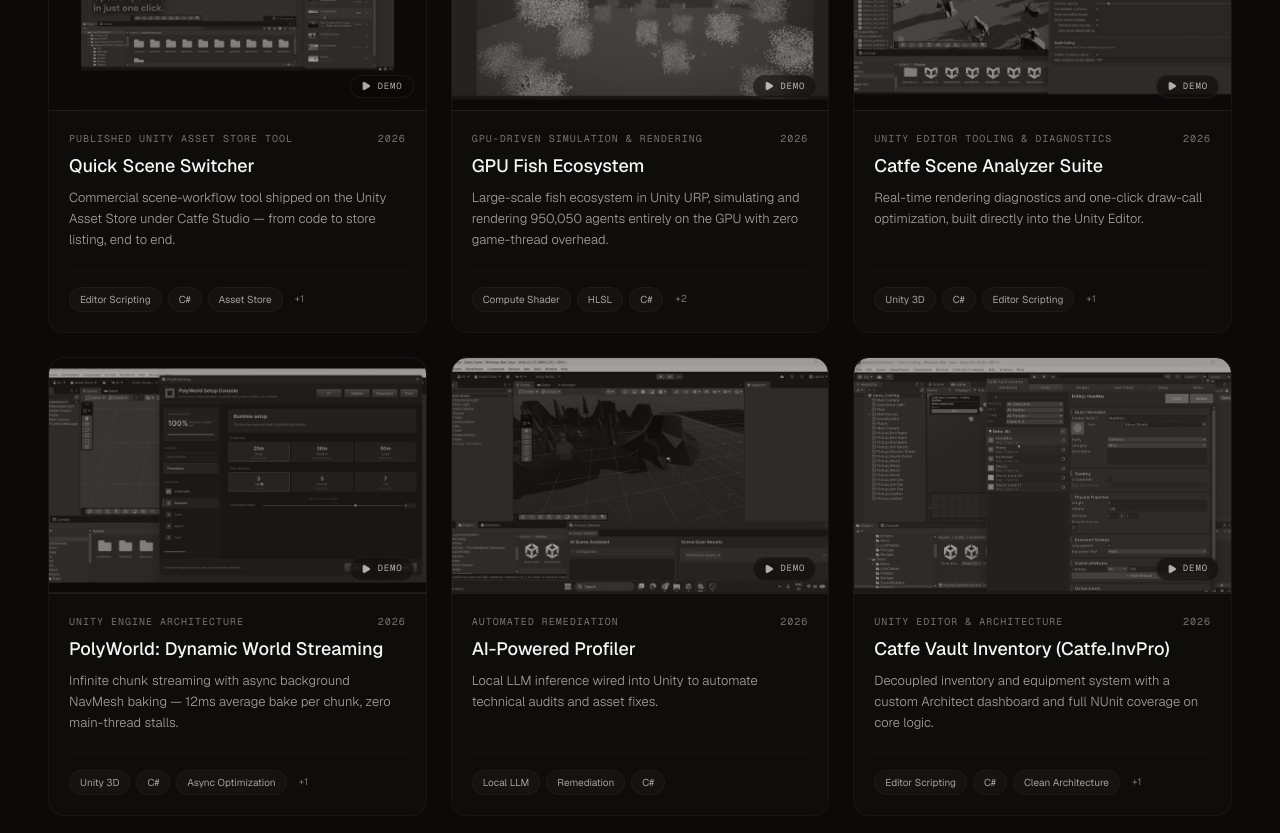
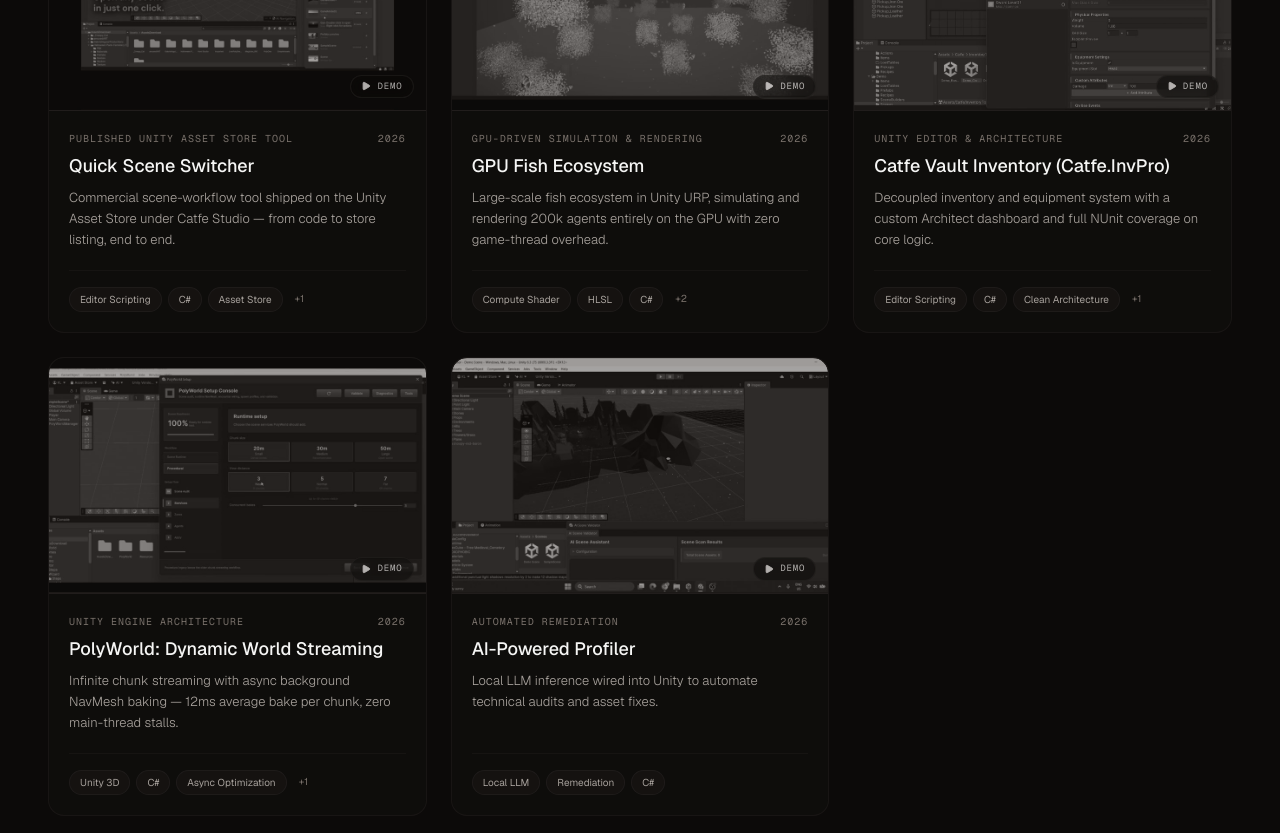
Before and after one commit to tuanka1904/tuanka1904.github.io, a Next.js app: page / in a window 1280 px wide. Shown: the part 4380-5213 px from the top of the page. Built offline with nearby package versions, Linux system fonts and the light colour scheme.

Commit message:
update: change agent count to 200k & replace Scene Analyzer with Catfe Vault Inventory

```diff
--- a/src/components/Projects.jsx
+++ b/src/components/Projects.jsx
@@ -192,8 +192,8 @@
                 subtitle: "GPU-Driven Simulation & Rendering",
                 date: "2026",
                 tags: ["Compute Shader", "HLSL", "C#", "URP", "GPU-Driven Rendering"],
-                description: "Large-scale fish ecosystem in Unity URP, simulating and rendering 950,050 agents entirely on the GPU with zero game-thread overhead.",
-                fullDescription: "A massive-scale fish ecosystem simulation built for Unity URP. The entire simulation and rendering pipeline runs directly on the GPU, achieving high-fidelity interaction for 950,050 agents without GameObjects, MonoBehaviours, or synchronous readbacks on the hot path.",
+                description: "Large-scale fish ecosystem in Unity URP, simulating and rendering 200k agents entirely on the GPU with zero game-thread overhead.",
+                fullDescription: "A massive-scale fish ecosystem simulation built for Unity URP. The entire simulation and rendering pipeline runs directly on the GPU, achieving high-fidelity interaction for 200k agents without GameObjects, MonoBehaviours, or synchronous readbacks on the hot path.",
                 bulletPoints: [
                     { title: "GPU-Driven Simulation Pipeline", desc: "Runs the entire agent lifecycle — spatial hashing, counting sort, prefix sum, boid steering (separation/alignment/cohesion), and predator/prey behaviors between 3 distinct species — sequentially inside HLSL compute shaders." },
                     { title: "Indirect Rendering & Culling", desc: "Performs GPU compaction for frustum culling and Level of Detail (LOD) selection. Renders the entire ecosystem using only 6 indirect draw calls (3 species × 2 LODs), avoiding cheap scale-to-zero vertex shader hacks." },
@@ -204,21 +204,21 @@
                 video: "/videos/gpu-ecosystem.mp4"
             },
             {
-                title: "Catfe Scene Analyzer Suite",
-                subtitle: "Unity Editor Tooling & Diagnostics",
+                title: "Catfe Vault Inventory (Catfe.InvPro)",
+                subtitle: "Unity Editor & Architecture",
                 date: "2026",
-                tags: ["Unity 3D", "C#", "Editor Scripting", "Optimization"],
-                description: "Real-time rendering diagnostics and one-click draw-call optimization, built directly into the Unity Editor.",
-                fullDescription: "A rendering diagnostic and draw-call optimization suite inside the Unity Editor — it detects bottlenecks in real time and automates scene performance profiling for the whole team.",
+                tags: ["Editor Scripting", "C#", "Clean Architecture", "NUnit"],
+                description: "Decoupled inventory and equipment system with a custom Architect dashboard and full NUnit coverage on core logic.",
+                fullDescription: "A decoupled, scalable inventory and equipment system with a custom Architect dashboard that streamlines designer workflows inside the Unity Editor.",
                 bulletPoints: [
-                    { title: "Heuristic Risk Profiling Engine", desc: "Real-time scanning evaluates scene renderers against weighted performance costs — detecting multi-material splitting, missing static flags, uninstanced meshes, and redundant shadow casters." },
-                    { title: "Interactive 3D Heatmap & HUD", desc: "Custom scene-view overlays and diagnostic badges with frustum culling, distance throttling, and screen-space anti-collision to stay readable in dense scenes." },
-                    { title: "1-Click Automated Batching", desc: "Automated remediation groups fragmented materials and meshes for GPU Instancing and Static Batching — hundreds of draw calls saved per scene, with full Undo/Redo safety." },
-                    { title: "KPI Audit Reporting", desc: "Executive dashboard of scene performance metrics plus an automated generator that exports markdown audit reports for team review." }
+                    { title: "Inventory Architect Window", desc: "Custom Editor dashboard centralizing data configuration — Items, Loot, UI — in one place for designers." },
+                    { title: "Clean Architecture", desc: "Strict separation of C# logic models and UI components, communicating entirely through interfaces." },
+                    { title: "Advanced Core Mechanics", desc: "Item pickup, crafting with rollback support, and an equipment system that preserves instance data." },
+                    { title: "Test Coverage", desc: "Comprehensive NUnit test suites over all core logic and health systems keep refactors safe." }
                 ],
-                role: "Tooling & Performance Engineer",
-                timeline: "Completed",
-                video: "/videos/catfe-analyzer.mp4"
+                role: "System Designer & Programmer",
+                timeline: "Completed (v1.2.0)",
+                video: "/videos/catfe-inventory.mp4"
             },
             {
                 title: "PolyWorld: Dynamic World Streaming",
@@ -252,23 +252,6 @@
                 role: "Automation Engineer",
                 timeline: "Internal Tool",
                 video: "/videos/logic-validator.mp4"
-            },
-            {
-                title: "Catfe Vault Inventory (Catfe.InvPro)",
-                subtitle: "Unity Editor & Architecture",
-                date: "2026",
-                tags: ["Editor Scripting", "C#", "Clean Architecture", "NUnit"],
-                description: "Decoupled inventory and equipment system with a custom Architect dashboard and full NUnit coverage on core logic.",
-                fullDescription: "A decoupled, scalable inventory and equipment system with a custom Architect dashboard that streamlines designer workflows inside the Unity Editor.",
-                bulletPoints: [
-                    { title: "Inventory Architect Window", desc: "Custom Editor dashboard centralizing data configuration — Items, Loot, UI — in one place for designers." },
-                    { title: "Clean Architecture", desc: "Strict separation of C# logic models and UI components, communicating entirely through interfaces." },
-                    { title: "Advanced Core Mechanics", desc: "Item pickup, crafting with rollback support, and an equipment system that preserves instance data." },
-                    { title: "Test Coverage", desc: "Comprehensive NUnit test suites over all core logic and health systems keep refactors safe." }
-                ],
-                role: "System Designer & Programmer",
-                timeline: "Completed (v1.2.0)",
-                video: "/videos/catfe-inventory.mp4"
             }
         ]
     }
```
